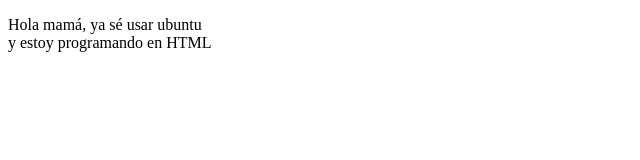
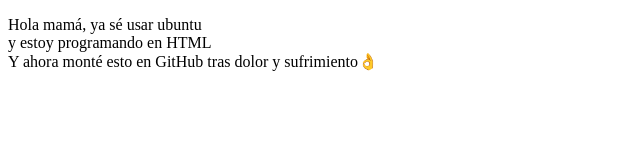
Before and after one commit to SanchezrEdwin01/projectoDemoCursoPrework, a plain HTML site: page index.html in a window 1280 px wide. Shown: the whole page, without its empty margins (0-640 px from the left). Drawn offline with Linux system fonts and the light colour scheme.

Commit message:
solo puedo decir: a

```diff
--- a/index.html
+++ b/index.html
@@ -7,6 +7,6 @@
     <title>Mira estoy abriendo esto desde Ubuntu</title>
 </head>
 <body>
-    <p>Hola mamá, ya sé usar ubuntu<br /> y estoy programando en HTML</p>
+    <p>Hola mamá, ya sé usar ubuntu<br /> y estoy programando en HTML <br />Y ahora monté esto en GitHub tras dolor y sufrimiento👌</p>
 </body>
 </html>
```
